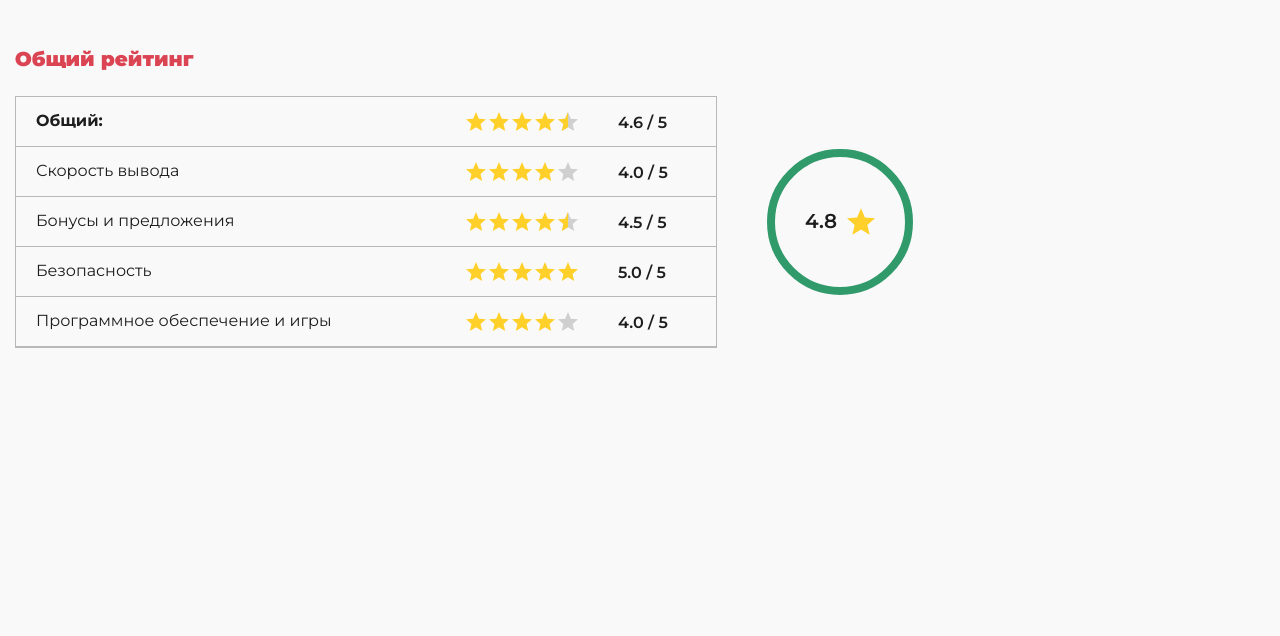
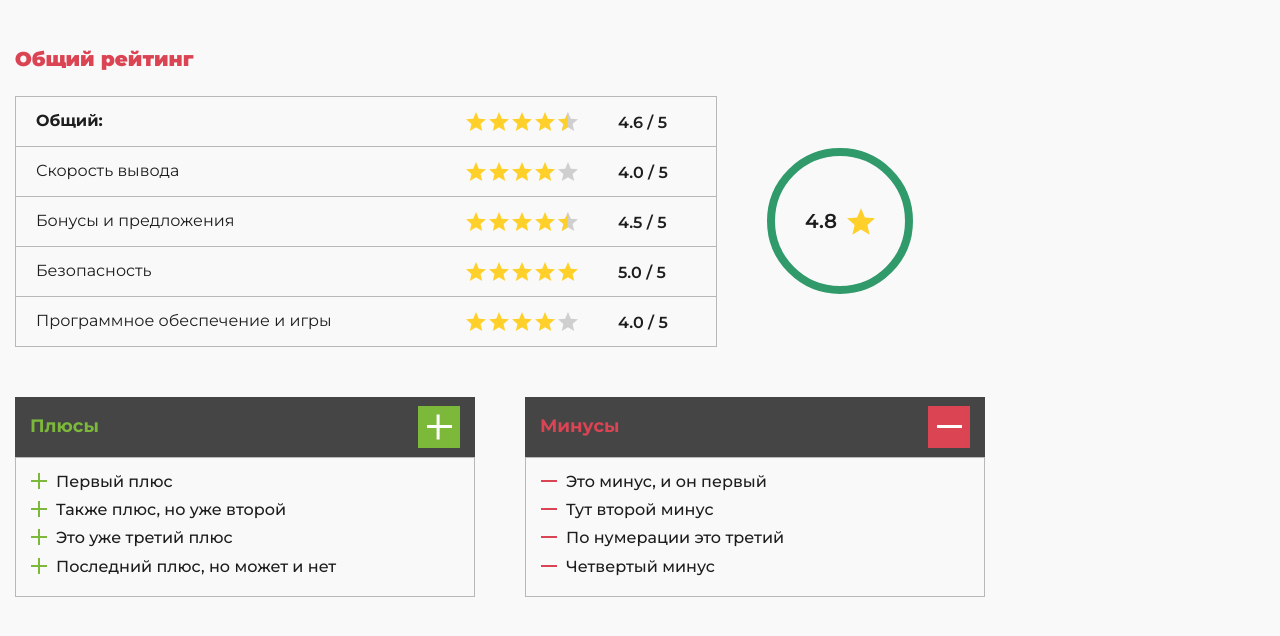
Before and after one commit to salvadoregunacci/sweet_bonanza, a plain HTML site: page brand.html in a window 1280 px wide. Shown: the part 1192-1828 px from the top of the page. Before the commit the page ends 1540 px from the top, so only its background shows below. Drawn offline with Linux system fonts and the light colour scheme.

Commit message:
закончил блок плюсы/минусы

```diff
--- a/brand.html
+++ b/brand.html
@@ -84,6 +84,9 @@
   <!-- MAIN -->
   <!-- =========================== -->
   <main id="main">
+    <!-- =========================== -->
+    <!-- PROMO -->
+    <!-- =========================== -->
     <section id="promo">
       <div class="container">
 
@@ -338,7 +341,34 @@
       <!-- PLUS/MINUS -->
       <!-- =========================== -->
       <section id="plus_minus">
-
+        <div class="pm_block pm_block__plus">
+          <div class="pm_header">
+            <div class="pm_title">Плюсы</div>
+            <div class="pm_header__icon_wrap">
+              <div class="pm_header__icon"></div>
+            </div>
+          </div>
+          <div class="pm_content">
+            <div class="pm_item">Первый плюс</div>
+            <div class="pm_item">Также плюс, но уже второй</div>
+            <div class="pm_item">Это уже третий плюс</div>
+            <div class="pm_item">Последний плюс, но может и нет</div>
+          </div>
+        </div>
+        <div class="pm_block pm_block__minus">
+          <div class="pm_header">
+            <div class="pm_title">Минусы</div>
+            <div class="pm_header__icon_wrap">
+              <div class="pm_header__icon"></div>
+            </div>
+          </div>
+          <div class="pm_content">
+            <div class="pm_item">Это минус, и он первый</div>
+            <div class="pm_item">Тут второй минус</div>
+            <div class="pm_item">По нумерации это третий</div>
+            <div class="pm_item">Четвертый минус</div>
+          </div>
+        </div>
       </section>
       <!-- /#plus_minus -->
     </div>
--- a/scss/_brand.scss
+++ b/scss/_brand.scss
@@ -26,6 +26,8 @@ $border : #B8B8B8;
 }
 
 body[data-page-brand] {
+  padding-bottom: 100px;
+
   #header {
     .btn_play {
       display: none;
@@ -241,7 +243,7 @@ body[data-page-brand] {
     }
   }
 
-  .offer_btn .anim_btn{
+  .offer_btn .anim_btn {
     width: 220px;
   }
 
@@ -267,7 +269,7 @@ body[data-page-brand] {
       background: #f5f5f5;
     }
 
-    .db_title{
+    .db_title {
       width: 200px;
       font-weight: 500;
     }
@@ -328,7 +330,8 @@ body[data-page-brand] {
     font-size: 14px;
   }
 
-  .feature__item, .feature__more_btn {
+  .feature__item,
+  .feature__more_btn {
     padding: 6px 10px;
     border-radius: 15px;
     background: $green;
@@ -421,6 +424,10 @@ body[data-page-brand] {
     padding: 15px 20px;
   }
 
+  .rating__row:last-child {
+    border-bottom: none;
+  }
+
   .rating__title {
     max-width: 300px;
     width: 100%;
@@ -457,4 +464,139 @@ body[data-page-brand] {
     font-weight: 600;
     font-size: 20px;
   }
+
+  #plus_minus {
+    margin-top: var(--br_m4);
+    display: flex;
+    column-gap: 50px;
+  }
+
+  .pm_header {
+    height: 60px;
+    display: flex;
+    align-items: center;
+    justify-content: space-between;
+    padding: 0 15px;
+    background: #454545;
+  }
+
+  .pm_header__icon_wrap {
+    width: 42px;
+    height: 42px;
+    display: flex;
+    align-items: center;
+    justify-content: center;
+  }
+
+  .pm_block {
+    max-width: 460px;
+    width: 100%;
+  }
+
+  .pm_item:not(:last-child) {
+    margin-bottom: 10px;
+  }
+
+  .pm_item {
+    font-weight: 500;
+    position: relative;
+    padding-left: 25px;
+    display: flex;
+  }
+
+  .pm_block__plus {
+    .pm_title {
+      color: $green;
+    }
+
+    .pm_item {
+      &::before {
+        position: absolute;
+        content: "";
+        display: inline-block;
+        width: 16px;
+        height: 2px;
+        background-color: $green;
+        top: 50%;
+        left: 0;
+        transform: translateY(-100%);
+      }
+
+      &::after {
+        position: absolute;
+        content: "";
+        display: inline-block;
+        height: 16px;
+        width: 2px;
+        background-color: $green;
+        top: 0%;
+        left: 0%;
+        transform: translateX(7px);
+      }
+    }
+
+    .pm_header__icon {
+      width: 25px;
+      height: 3px;
+      background: #fff;
+      position: relative;
+
+      &::after {
+        content: "";
+        display: inline-block;
+        width: 3px;
+        height: 25px;
+        background: #fff;
+        transform: translate(-80%, -50%);
+        position: relative;
+        top: 50%;
+        left: 50%;
+      }
+    }
+
+    .pm_header__icon_wrap {
+      background: $green;
+    }
+  }
+
+  .pm_title {
+    font-weight: 700;
+    font-size: 18px;
+  }
+
+  .pm_block__minus {
+    .pm_title {
+      color: $red;
+    }
+
+    .pm_item {
+      &::before {
+        position: absolute;
+        content: "";
+        display: inline-block;
+        width: 16px;
+        height: 2px;
+        background-color: $red;
+        top: 50%;
+        left: 0;
+        transform: translateY(-100%);
+      }
+    }
+
+    .pm_header__icon {
+      width: 25px;
+      height: 3px;
+      background: #fff;
+    }
+
+    .pm_header__icon_wrap {
+      background-color: $red;
+    }
+  }
+
+  .pm_content {
+    border: 1px solid $border;
+    padding: 15px;
+    padding-bottom: 20px;
+  }
 }
```
Also changed, not shown: css/style.min.css.
